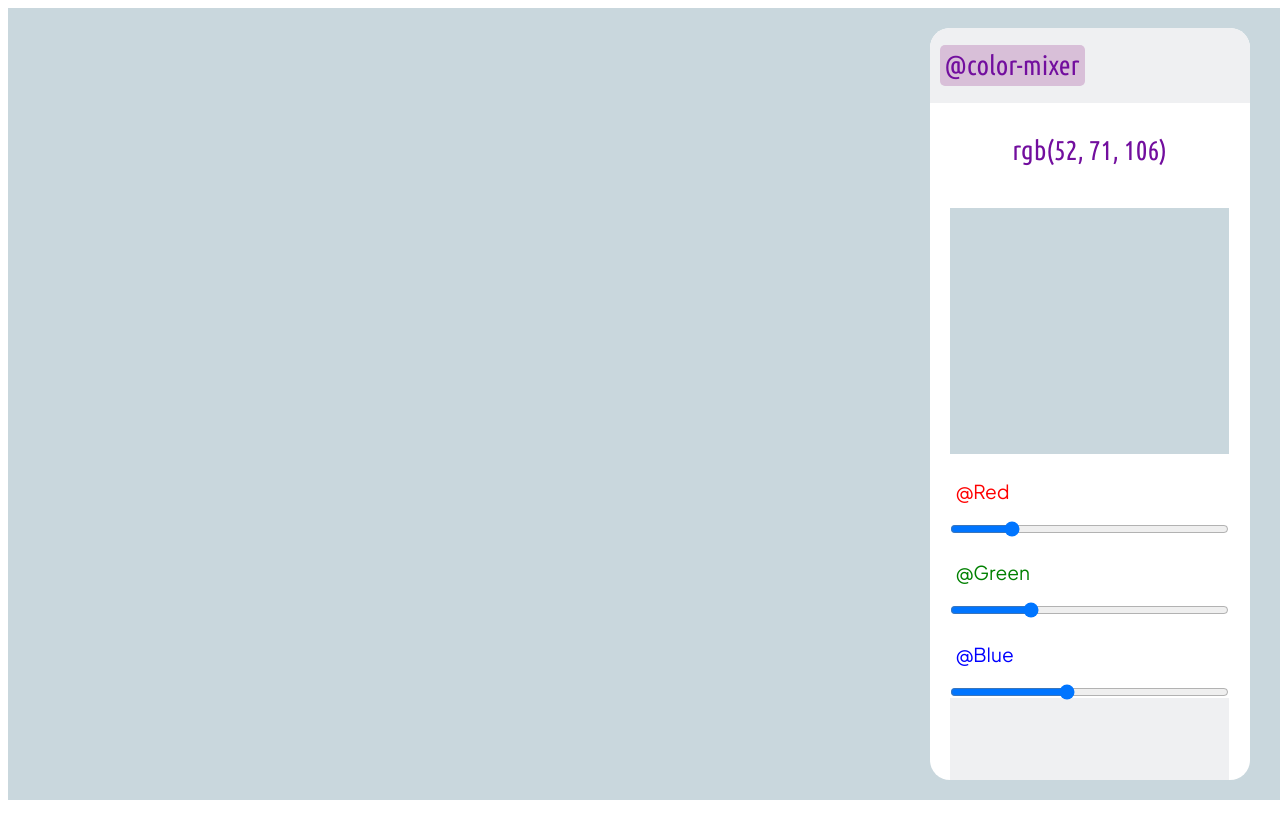
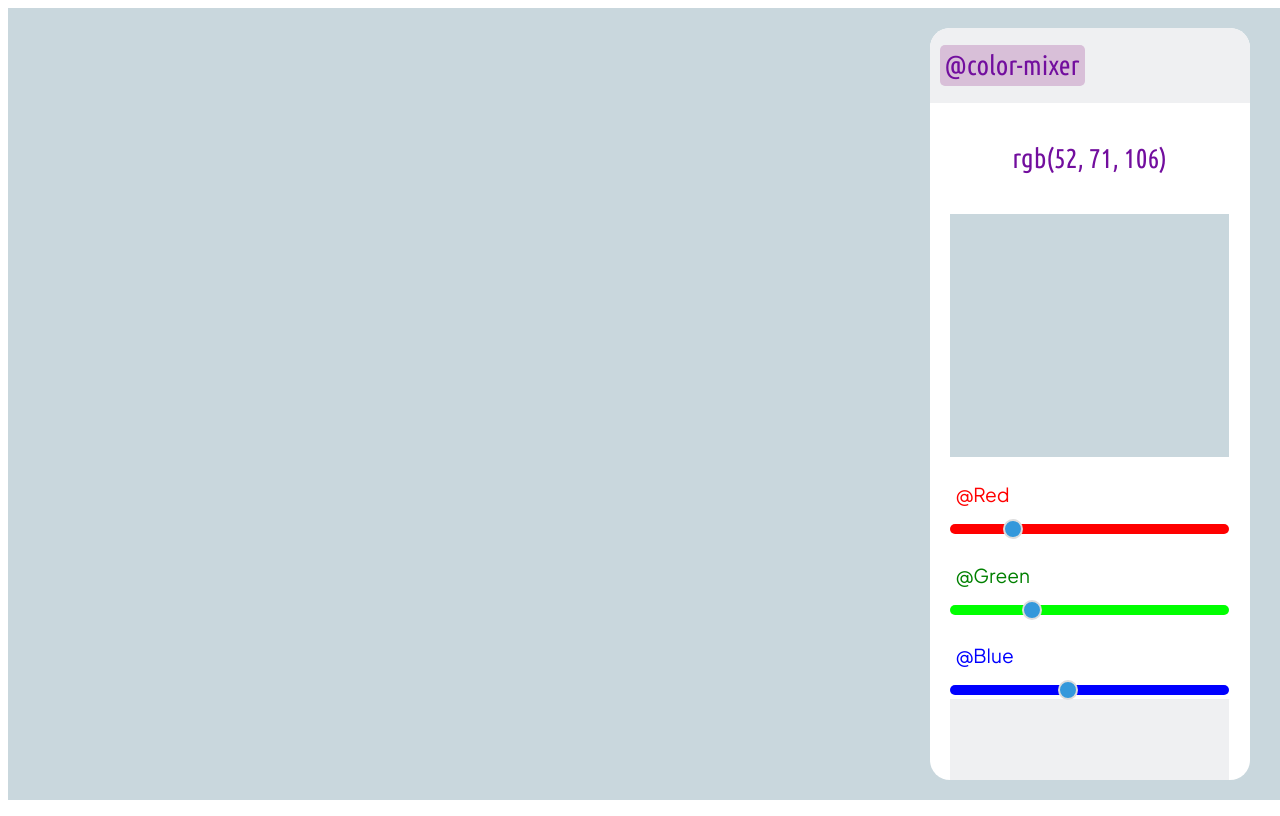
Before and after one commit to hachamge/mixer, a Django app: page / in a window 1280 px wide. Run offline with Django 4.2, Linux system fonts and the light colour scheme.

Commit message:
Update the sliders to thier respective colors
This solution needs to be changed if new assets are included before the
sliders. This shoudl be done because the sliders are styled based on
thier position inside the parent .config-main

```diff
--- a/mixer/static/mixer.css
+++ b/mixer/static/mixer.css
@@ -70,7 +70,7 @@
 	height: 50px;
 	font-size: 1.7em;
 	text-align: center;
-	/*background-color: #D8BFD8;*/
+	line-height: 1.7em;
 	font-family: 'Ubuntu Condensed', sans-serif;
 }
 
@@ -98,28 +98,30 @@
 }
 
 .slider p {
+	padding: 5px;
 	color: #720e9e;
 	font-size: 1.2em;
-	padding: 5px;
 	font-family: 'Plus Jakarta Sans', sans-serif;
 }
 
 .slider input[type="range"] {
+	top: 13px;
 	width: 100%;
+	outline: none;
 	position: relative;
-	top: 13px;
-	background-color: red;
+	-webkit-appearance: none;
+	background: transparent;
 }
 
 .color-cache {
 	width: 87%;
 	height: 100px;
-	background-color: #EFF0F2;
 	margin: 0 auto;
 	display: flex;
+	overflow: auto;
 	align-items: center;
 	flex-direction: row;
-	overflow: scroll;
+	background: #eff0f2;
 }
 
 .color {
@@ -128,3 +130,33 @@
 	margin-left: 10px;
 	background-color: black;
 }
+
+.slider input[type="range"]::-webkit-slider-runnable-track {
+	width: 100%;
+	height: 10px;
+	border: none;
+	background: red;
+	border-radius: 5px;
+}
+
+.slider input[type="range"]::-webkit-slider-thumb {
+	-webkit-appearance: none;
+	width: 20px;
+	height: 20px;
+	margin-top: -5px;
+	border-radius: 50%;
+	border: 2px solid #ddd;
+	background: #3498db;
+}
+
+.config-main :nth-child(3) input[type="range"]::-webkit-slider-runnable-track {
+	background: red;
+}
+
+.config-main :nth-child(4) input[type="range"]::-webkit-slider-runnable-track {
+	background: #00ff00;
+}
+
+.config-main :nth-child(5) input[type="range"]::-webkit-slider-runnable-track {
+	background: blue;
+}
```
